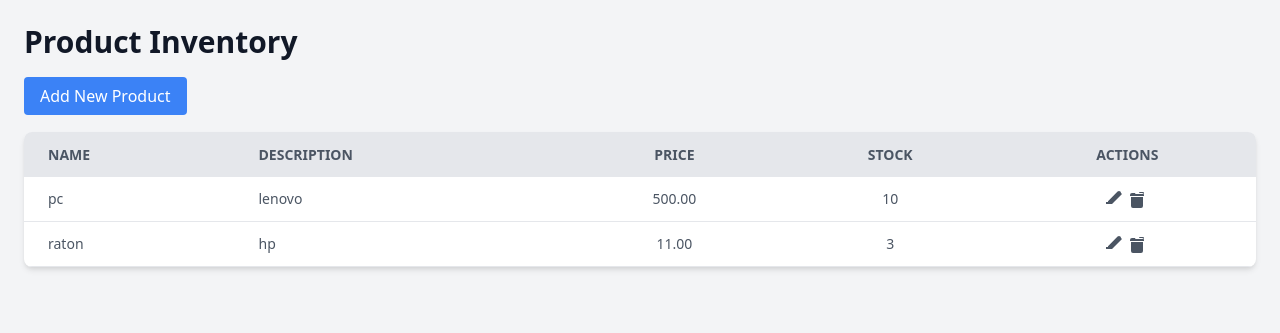
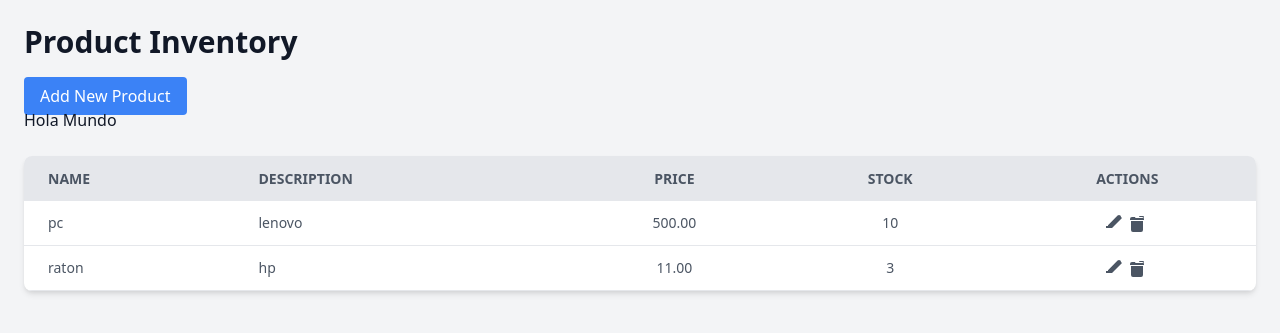
Before and after one commit to abdielLopezpy/appDJ, a Django app: page /inventory/ in a window 1280 px wide. Shown: the top 333 px of the page. Run offline with Django 5.2, Linux system fonts and the light colour scheme; a user stored in the database is signed in; data comes from the database, SQL or seed files in the repository; both versions use the stored data as it was after the commit.

Commit message:
Update product_list.html with new heading and remove extra whitespace

```diff
--- a/app/inventory_management/templates/inventory/product_list.html
+++ b/app/inventory_management/templates/inventory/product_list.html
@@ -12,7 +12,7 @@
         <h1 class="text-3xl font-bold mb-6">Product Inventory</h1>
 
         <a href="{% url 'product_create' %}" class="bg-blue-500 text-white px-4 py-2 rounded hover:bg-blue-600">Add New Product</a>
-
+        <h1>Hola Mundo</h1>
         <div class="mt-6">
             <table class="min-w-full bg-white shadow-md rounded-lg overflow-hidden">
                 <thead>
```
Also changed, not shown: app/db.sqlite3.
